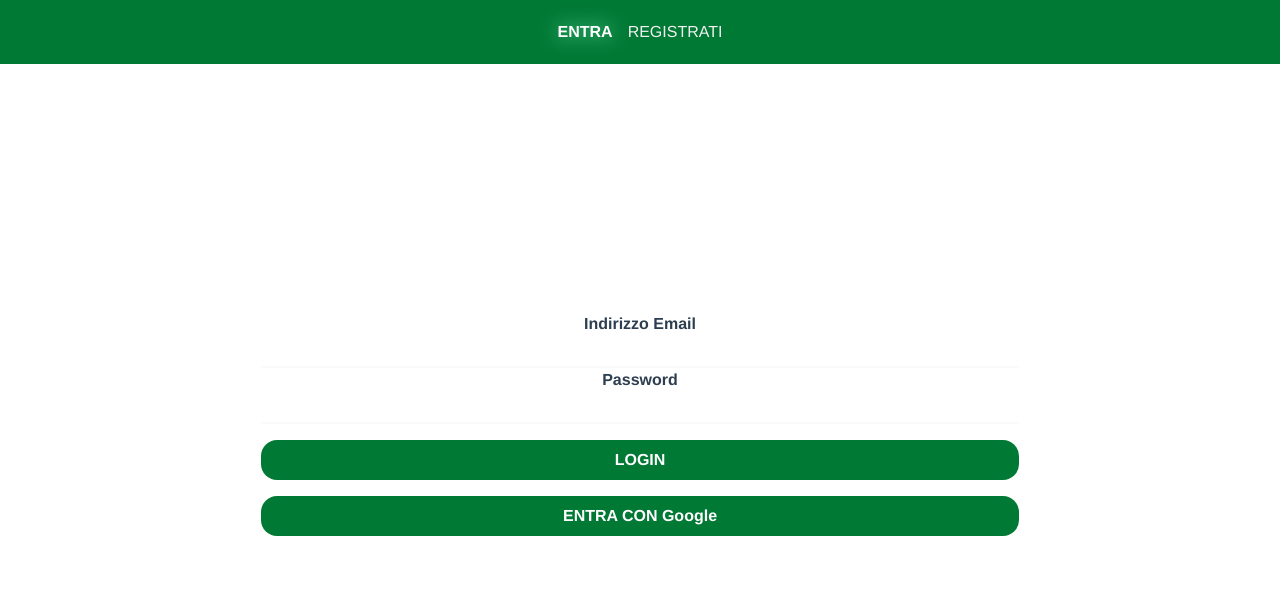
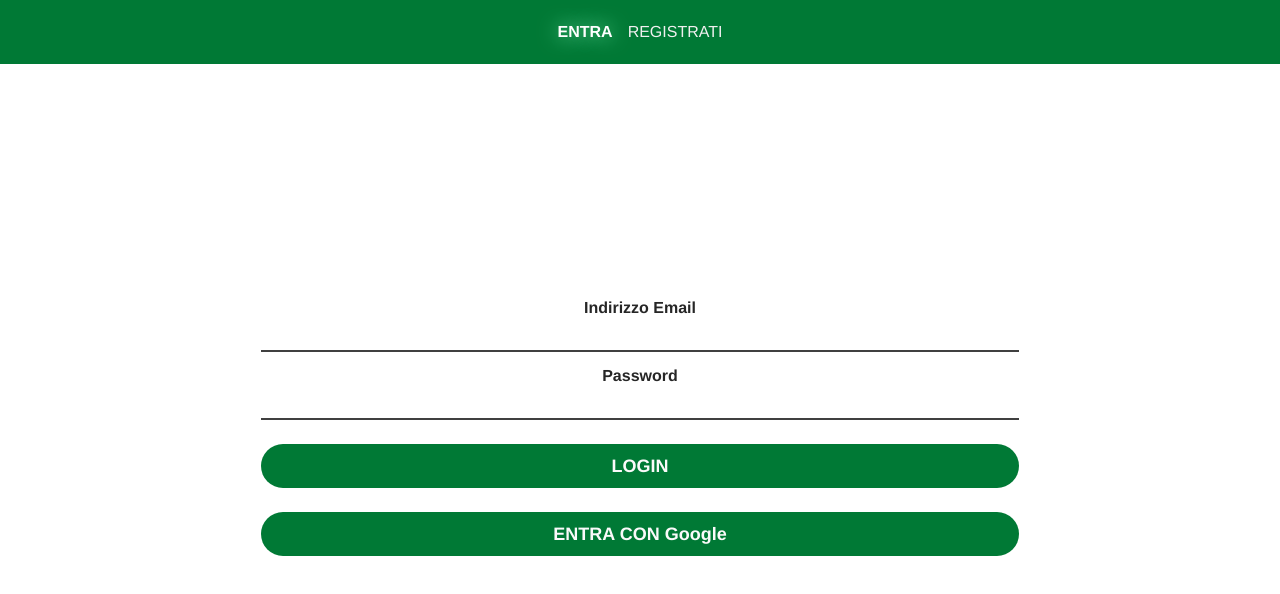
Before and after one commit to mcafi/calcettoWeb, a Vue app: page /login in a window 1280 px wide. Shown: the top 594 px of the page. Built offline with nearby package versions, Linux system fonts and the light colour scheme.

Commit message:
dark mode

```diff
--- a/src/App.vue
+++ b/src/App.vue
@@ -2,7 +2,7 @@
   <router-view/>
 </template>
 
-<style lang="scss">
+<style lang="postcss">
 body, html {
   margin: 0;
   padding: 0;
@@ -26,12 +26,7 @@ body {
 }
 
 .textHeader {
-  width: 100%;
-  max-width: 600px;
-  text-align: left;
-  padding: 20px;
-  font-size: 42px;
-  font-weight: bolder;
+  @apply container w-full text-left p-5 text-4xl font-extrabold
 }
 
 .page {
@@ -41,20 +36,4 @@ body {
   flex-direction: column;
   align-items: center;
 }
-
-.container {
-  width: 100%;
-  max-width: 600px;
-  overflow-y: auto;
-}
-
-.scrollable {
-  background: linear-gradient(white 30%, rgba(255, 255, 255, 0)), linear-gradient(rgba(255, 255, 255, 0), white 70%) 0 100%, radial-gradient(farthest-side at 50% 0, rgba(0, 0, 0, .2), rgba(0, 0, 0, 0)), radial-gradient(farthest-side at 50% 100%, rgba(0, 0, 0, .2), rgba(0, 0, 0, 0)) 0 100%;
-  background: linear-gradient(white 30%, rgba(255, 255, 255, 0)), linear-gradient(rgba(255, 255, 255, 0), white 70%) 0 100%, radial-gradient(farthest-side at 50% 0, rgba(0, 0, 0, .2), rgba(0, 0, 0, 0)), radial-gradient(farthest-side at 50% 100%, rgba(0, 0, 0, .2), rgba(0, 0, 0, 0)) 0 100%;
-  background-repeat: no-repeat;
-  background-color: white;
-  background-size: 100% 40px, 100% 40px, 100% 14px, 100% 14px;
-  background-attachment: local, local, scroll, scroll;
-}
-
 </style>
--- a/src/assets/styles/main.css
+++ b/src/assets/styles/main.css
@@ -2,8 +2,4 @@
 
 @tailwind base;
 @tailwind components;
-input {
-    @apply w-full text-black bg-white border-b-2 border-gray-50;
-}
-
 @tailwind utilities;
--- a/src/components/MatchItem.vue
+++ b/src/components/MatchItem.vue
@@ -1,15 +1,15 @@
 <template>
-    <div class="matchItem">
-        <div class="matchDateTime">
-            <div class="matchDate">
+    <div class="matchItem p-5 m-4 rounded-md flex flex-row align-middle justify-between bg-white dark:bg-grey-700 text-grey-800 dark:text-grey-200 shadow-lg">
+        <div class="m-2 text-center font-bold">
+            <div class="text-base">
                 {{ getDate() }}
             </div>
-            <div class="matchTime">
+            <div class="text-2xl">
                 {{ getTime() }}
             </div>
         </div>
-        <div class="matchInfo">
-            <span class="matchLocation">{{ match.place.name }}</span><br>
+        <div class="matchInfo w-full text-left py-0 px-3">
+            <span class="font-extrabold mb-2">{{ match.place.name }}</span><br>
             {{ match.matchName }}
         </div>
     </div>
@@ -32,42 +32,5 @@ export default {
 }
 </script>
 
-<style lang="scss">
-.matchItem {
-    padding: 20px;
-    margin: 16px;
-    box-shadow: 0 0 12px #eee;
-    border-radius: 16px;
-    display: flex;
-    flex-direction: row;
-    align-items: center;
-    justify-content: space-between;
-}
-
-.matchLocation {
-    font-weight: bold;
-    margin-bottom: 8px;
-}
-
-.matchDateTime {
-    margin: 8px;
-}
-
-.matchDate {
-    text-align: center;
-    font-size: 16px;
-    font-weight: bold;
-}
-
-.matchInfo {
-    flex: 1;
-    text-align: left;
-    padding: 0 12px;
-}
-
-.matchTime {
-    text-align: center;
-    font-size: 24px;
-    font-weight: bold;
-}
+<style lang="postcss" scoped>
 </style>
--- a/src/views/Home.vue
+++ b/src/views/Home.vue
@@ -1,8 +1,8 @@
 <template>
-  <div class="page">
+  <div class="page bg-white dark:bg-grey-800">
     <Nav />
-    <div class="textHeader">Partite</div>
-    <div class="container scrollable">
+    <div class="textHeader text-grey-800 dark:text-grey-200">Partite</div>
+    <div class="container overflow-y-auto">
       <ul id="matchList" class="m-0 p-0 list-none">
         <li v-for="match of matchList" :key="match.id">
           <MatchItem v-bind:match="match"/>
--- a/src/views/Login.vue
+++ b/src/views/Login.vue
@@ -1,15 +1,14 @@
 <template>
-    <div class="Login h-full bg-white dark:bg-gray">
+    <div class="Login h-full flex flex-column bg-white dark:bg-grey-800">
         <LoginNav />
-        <form @submit.prevent="login()" class="container mx-auto p-12 sm:w-4/6">
-            <label for="loginEmail" class="text-gray dark:text-white">Indirizzo Email</label>
+        <form @submit.prevent="login()" class="container mx-auto p-12 sm:w-4/6 m-auto">
+            <label for="loginEmail">Indirizzo Email</label>
             <input id="loginEmail" type="email" v-model="email">
-            <label for="loginPassword" class="text-gray dark:text-white">Password</label>
+            <label for="loginPassword">Password</label>
             <input id="loginPassword" type="password" v-model="password">
-            <button class="text-white bg-primary block my-4 mx-auto p-2 w-full" type="submit">LOGIN</button>
-            <button class="text-white bg-primary block my-4 mx-auto p-2 w-full" type="button" @click="googleSignIn()">ENTRA CON Google</button>
+            <button type="submit">LOGIN</button>
+            <button type="button" @click="googleSignIn()">ENTRA CON Google</button>
         </form>
-        <div></div>
     </div>
 </template>
 <script>
@@ -39,28 +38,18 @@ export default {
     }
 }
 </script>
-<style lang="postcss">
+<style lang="postcss" scoped>
 .Login {
     display: flex;
     flex-direction: column;
-    justify-content: space-between;
 }
 input {
-    height: 32px;
-    padding: 4px 12px;
-    font-size: 22x;
+    @apply h-8 py-2 px-3 w-full text-grey-800 dark:text-grey-100 bg-white dark:bg-grey-600 border-b-2 border-grey-700 dark:border-white;
 }
 label {
-    font-size: 16px;
-    font-weight: bold;
-    margin-bottom: 8px;
+    @apply block text-grey-800 dark:text-grey-50 mt-3 text-base font-bold
 }
 button {
-    margin-bottom: 24px;
-    font-size: 20px;
-    font-weight: 600;
-    padding: 8px 20px;
-    border-radius: 16px;
-    border: none;
+    @apply text-grey-50 bg-primary block my-6 mx-auto py-2 px-4 w-full rounded-full border-0 text-lg font-semibold;
 }
 </style>
--- a/tailwind.config.js
+++ b/tailwind.config.js
@@ -1,14 +1,14 @@
 const colors = require("tailwindcss/colors")
 
 module.exports = {
-    purge: { content: ['./public/**/*.html', './src/**/*.vue'] },
-    darkMode: "class", // or 'media' or 'class'
+    //purge: { content: ['./public/**/*.html', './src/**/*.vue'] },
+    darkMode: "media", // or 'media' or 'class'
     theme: {
         colors: {
             primary: "#007935",
             white: colors.white,
             black: colors.black,
-            gray: colors.gray
+            grey: colors.trueGray
         }
     },
     variants: {
```
